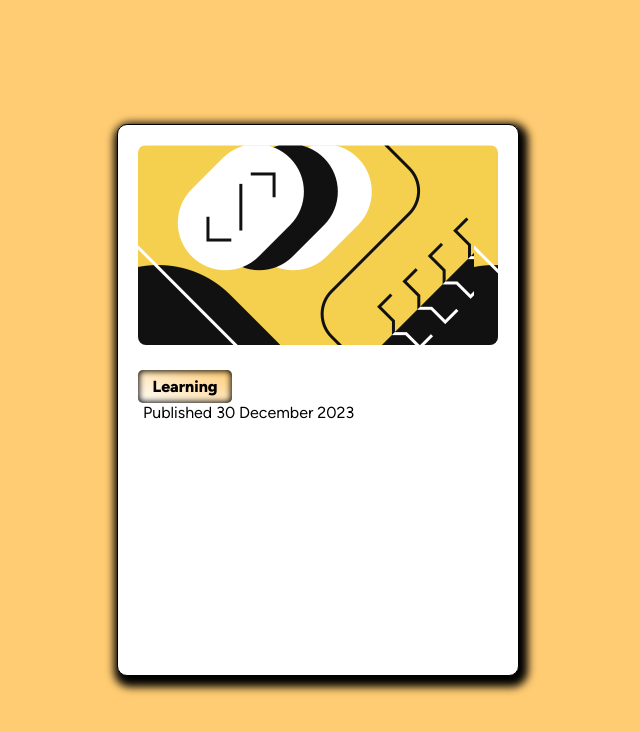
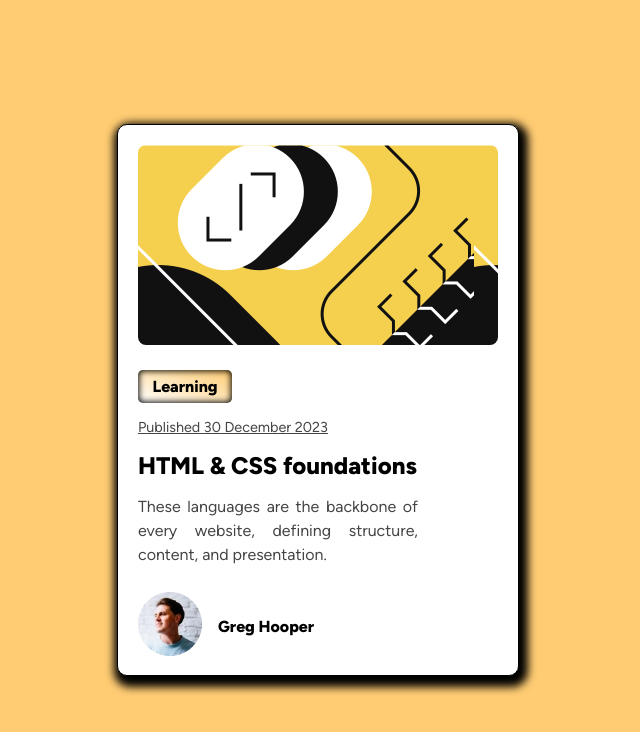
Before and after one commit to joaovictorgregorio/projeto_blog_preview, a plain HTML site: page blog-preview-card-main/index.html in a window 1280 px wide. Shown: the whole page, without its empty margins (322-962 px from the left). Drawn offline with Linux system fonts and the light colour scheme.

Commit message:
Projeto finalizado

```diff
--- a/blog-preview-card-main/estilo/style.css
+++ b/blog-preview-card-main/estilo/style.css
@@ -72,6 +72,34 @@ main > section > h4 {
     border-radius: 5px;
 }
 
-main > section > article > p {
+main > section > article > p#data {
     font-family: var(--fonte-variable);
+    font-size: 0.9em;
+    color: #444444;
+    margin: 15px 0px 0px -5px;
+    text-decoration: underline;
 }
+
+main > section > article > h1 {
+    font-family: var(--fonte-extrabold);
+    font-size: 1.5em;
+    margin: 15px 0px 0px -5px;
+}
+
+main > section > article > p#text {
+    width: 280px;
+    font-family: var(--fonte-variable);
+    color: #444444;
+    margin: 15px 0px 0px -5px;
+    line-height: 1.5em;
+    text-align: justify;
+}
+
+main > section > article > p#greg {
+    font-family: var(--fonte-extrabold);
+    margin: 50px 0px 0px 75px;
+}
+
+main > section > article > img {
+    margin: -45px 0px 0px -5px;
+}
--- a/blog-preview-card-main/index.html
+++ b/blog-preview-card-main/index.html
@@ -10,22 +10,20 @@
 </head>
 
 <body>
-  <header>
-
-  </header>
   <div class="container">
     <main>
       <section>
         <h4>Learning</h4>
         <article>
-          <p>Published 30 December 2023</p>
+          <p id="data">Published 30 December 2023</p>
+          <h1>HTML & CSS foundations</h1>
+          <p id="text">These languages are the backbone of every website, defining structure, content, and presentation.</p>
+          <p id="greg">Greg Hooper</p>
+          <img src="images/image-avatar.webp" alt="Greg Hooper">
         </article>
       </section>
     </main>
   </div>
-  <footer>
-
-  </footer>
 </body>
 
 </html>
```
